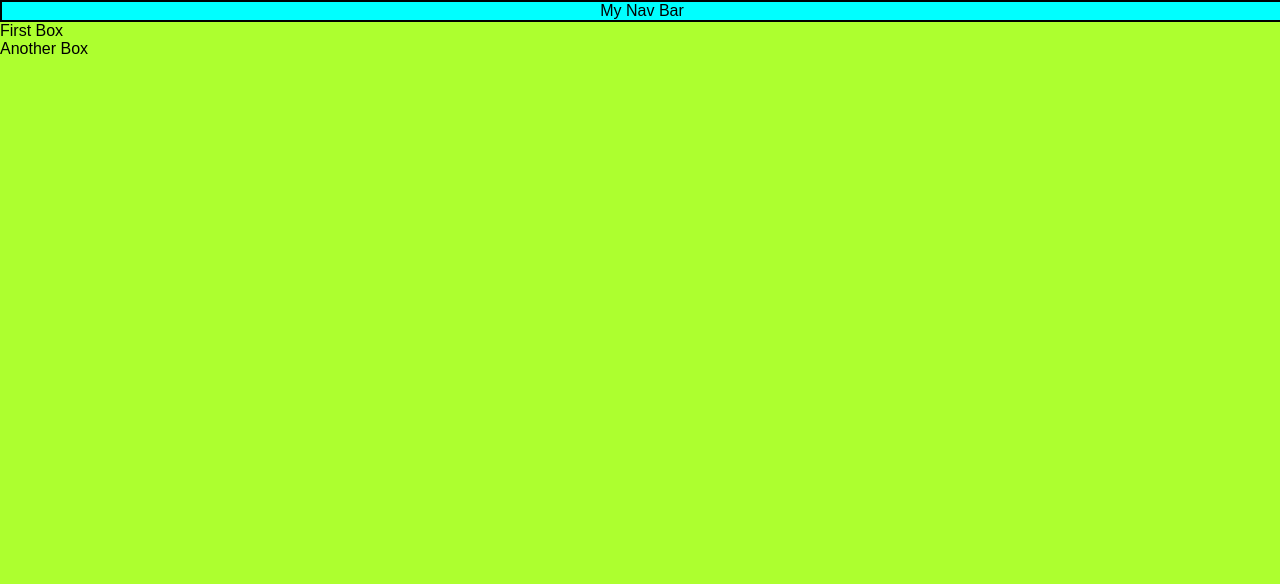
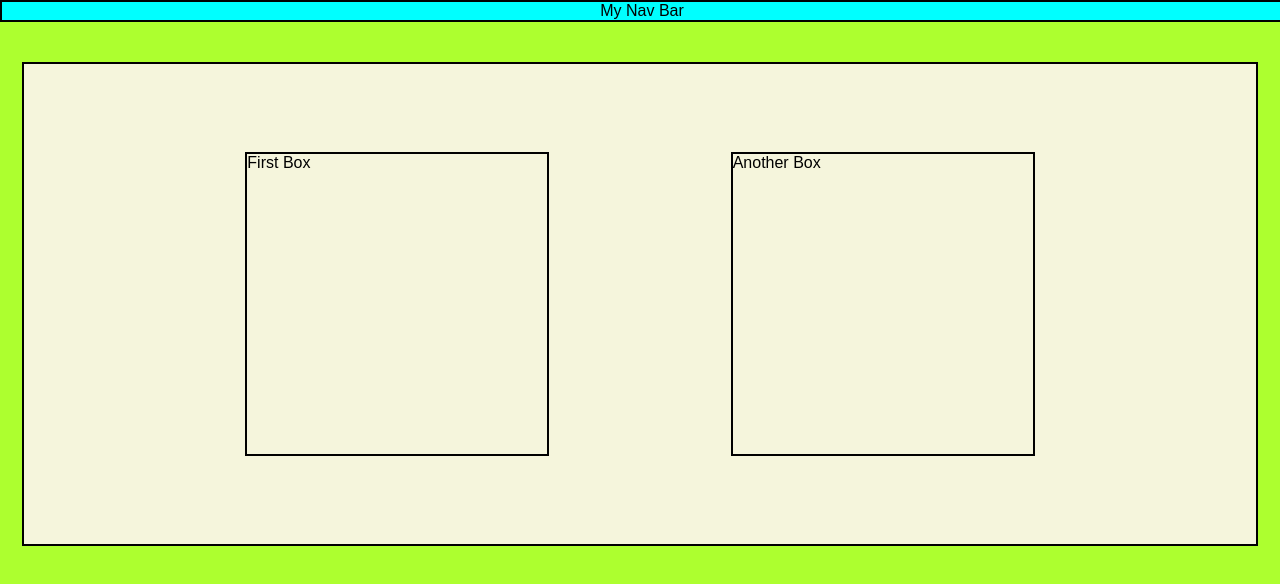
Before and after one commit to Aditya-j101/WebDevelopment, a plain HTML site: page CSS/Exercise 5/index.html in a window 1280 px wide. Drawn offline with Linux system fonts and the light colour scheme.

Commit message:
Exercise 5 Completed

```diff
--- a/CSS/Exercise 5/index.html
+++ b/CSS/Exercise 5/index.html
@@ -21,14 +21,30 @@
             border: 2px solid black;
             text-align: center;
         }
+        .container{
+            margin: 40px auto;
+            width: 90%;
+            background-color: beige;
+            min-height: 400px;
+            border: 2px solid black;
+            display: flex;
+            justify-content: space-evenly;
+            align-items: center;
+            padding: 40px;
+        }
+        .box{
+            width: 300px;
+            border: 2px solid black;
+            height: 300px;
+        }
 
     </style>
 </head>
 <body>
     <nav> My Nav Bar</nav>
     <div class="container">
-        <div class="box1">First Box</div>
-        <div class="box2">Another Box</div>
+        <div class="box">First Box</div>
+        <div class="box">Another Box</div>
     </div>
 
 </body>
```
